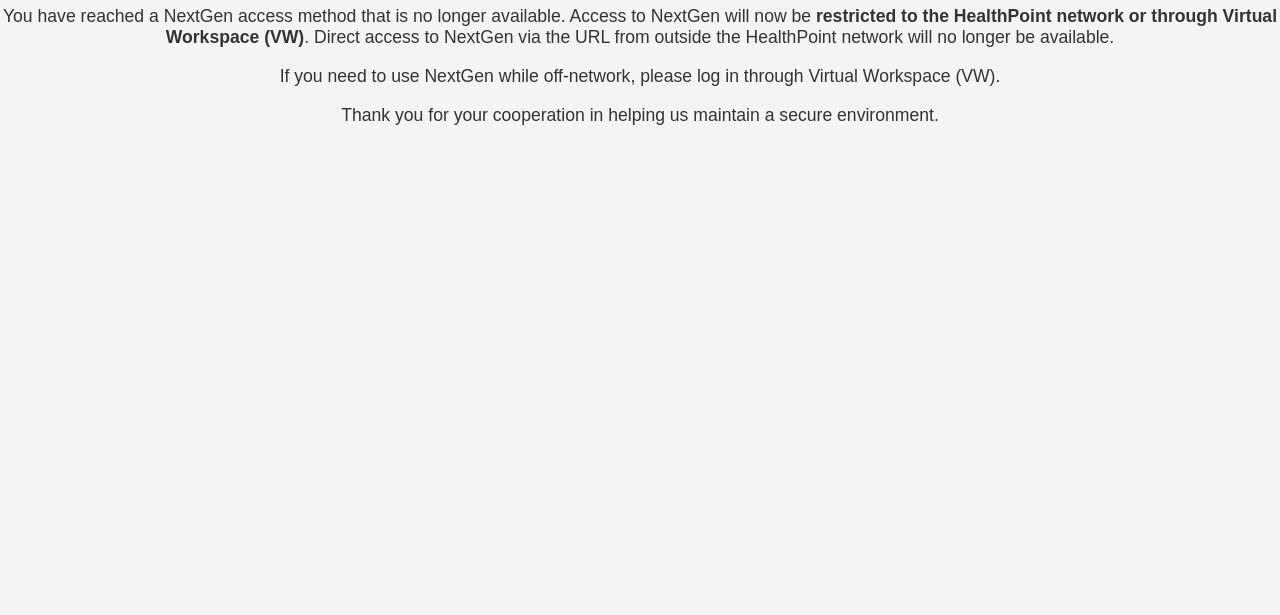
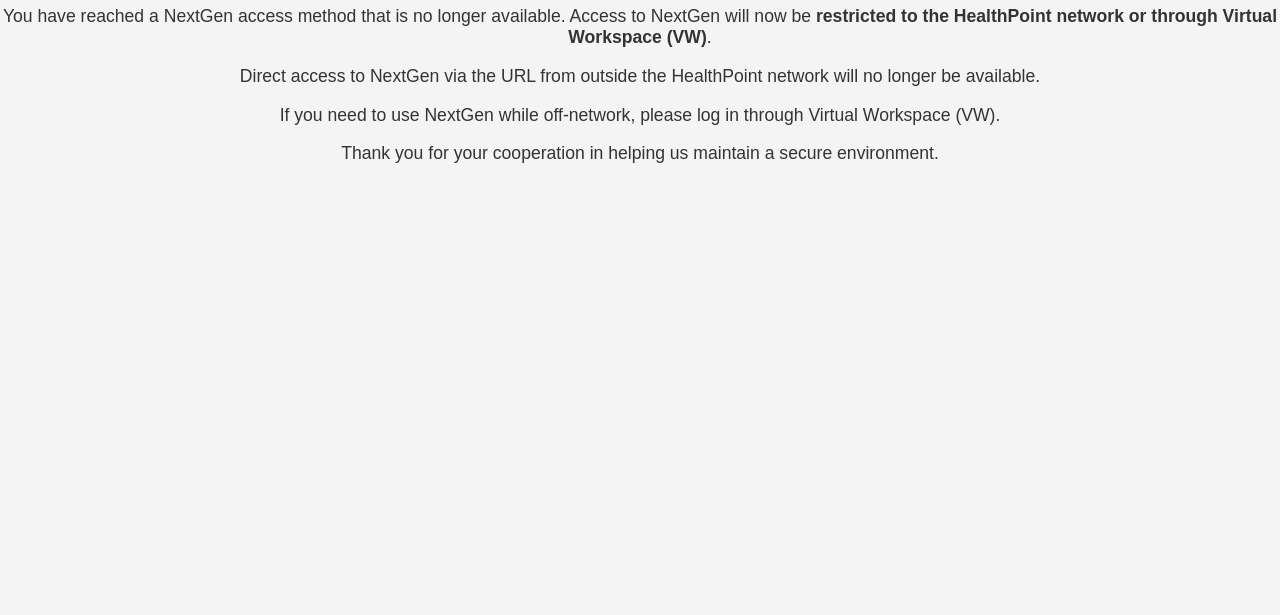
Before and after one commit to HealthPointCHC/NextgenLockdown, a plain HTML site: page index.html in a window 1280 px wide. Shown: the part 185-800 px from the top of the page. Drawn offline with Linux system fonts and the light colour scheme.

Commit message:
Update index.html
Update formatting

```diff
--- a/index.html
+++ b/index.html
@@ -33,7 +33,8 @@
     <img src="logo.png" alt="Company Logo">
     <h1>Updated Access Policy for NextGen</h1>
     <div id="content">
-        <p>You have reached a NextGen access method that is no longer available. Access to NextGen will now be <b>restricted to the HealthPoint network or through Virtual Workspace (VW)</b>. Direct access to NextGen via the URL from outside the HealthPoint network will no longer be available.</p>
+        <p>You have reached a NextGen access method that is no longer available. Access to NextGen will now be <b>restricted to the HealthPoint network or through Virtual Workspace (VW)</b>.</p>
+        <p>Direct access to NextGen via the URL from outside the HealthPoint network will no longer be available.</p>
         <p>If you need to use NextGen while off-network, please log in through Virtual Workspace (VW).</p>
         <p>Thank you for your cooperation in helping us maintain a secure environment.</p>
     </div>
```
